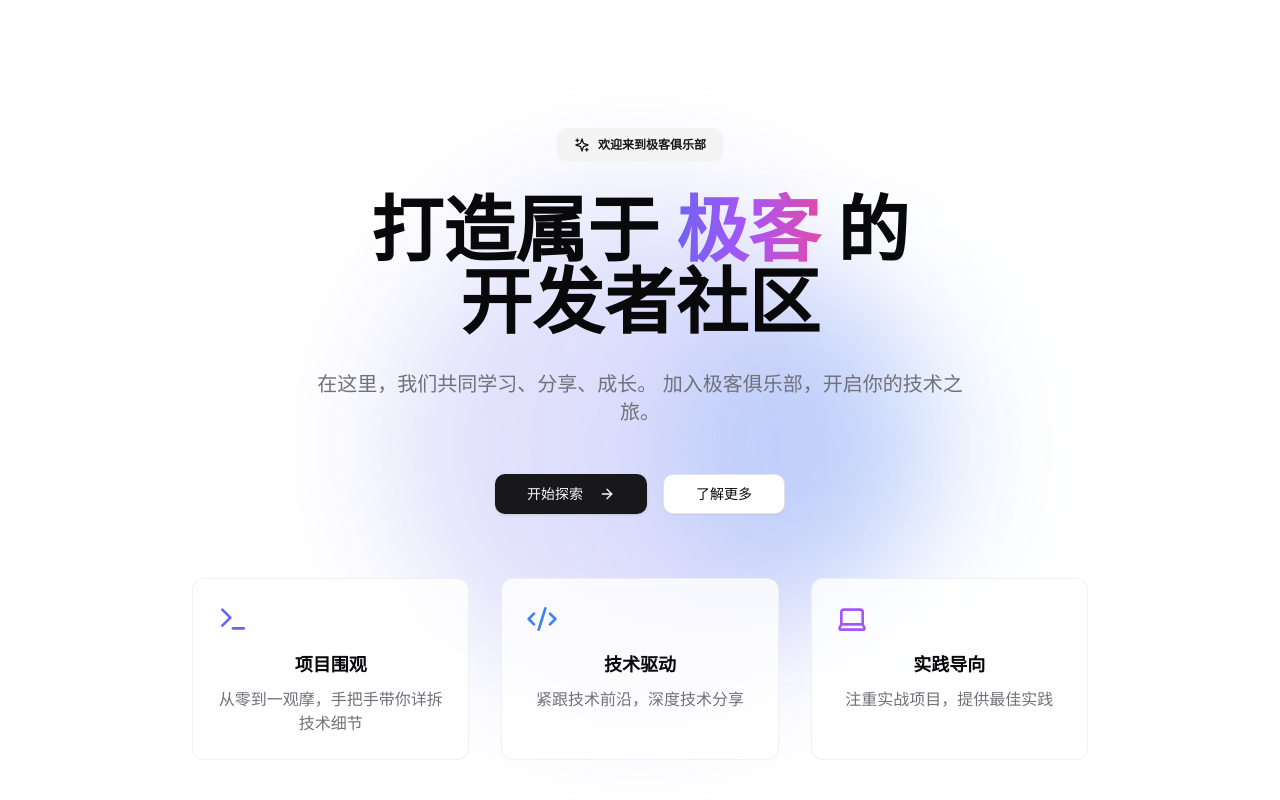
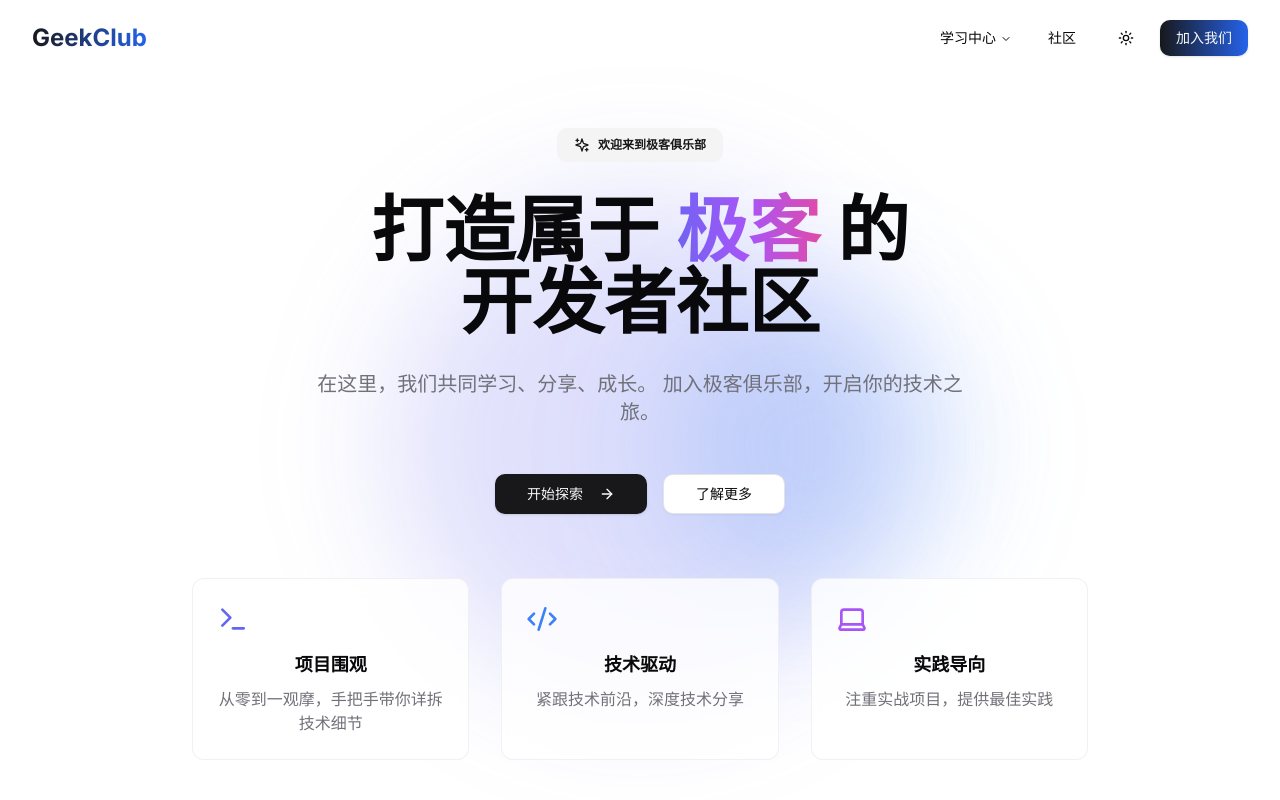
Before and after one commit to kerthans/1x100geekweb, a Next.js app: page / in a window 1280 px wide. Shown: the top 800 px of the page. Built offline with nearby package versions, Linux system fonts and the light colour scheme.

Commit message:
加入了头

```diff
--- a/src/app/page.tsx
+++ b/src/app/page.tsx
@@ -1,25 +1,25 @@
 'use client'
 
-// import { Header } from '@/components/navbar'
+import { Header } from '@/components/navbar'
 import { HeroSection } from '@/components/hero-section'
 import { FeaturesSection } from '@/components/feature-section'
 import { BlogPreviewSection } from '@/components/blog-preview-section'
 import { TestimonialsSection } from '@/components/testimonials-section'
 import { CTASection } from '@/components/cta-section'
 import { ContactSection } from '@/components/contact-section'
-// import { Foot } from '@/components/footer'
+import { Foot } from '@/components/footer'
 
 export default function HomePage() {
   return (
     <main className="min-h-screen">
-      {/* <Header /> */}
+      <Header />
       <HeroSection />
       <FeaturesSection />
       <BlogPreviewSection />
       <TestimonialsSection />
       <CTASection />
       <ContactSection />
-      {/* <Foot /> */}
+      <Foot />
     </main>
   )
 }
```
Also changed, not shown: src/components/Navbar.tsx (line endings or trailing spaces).
